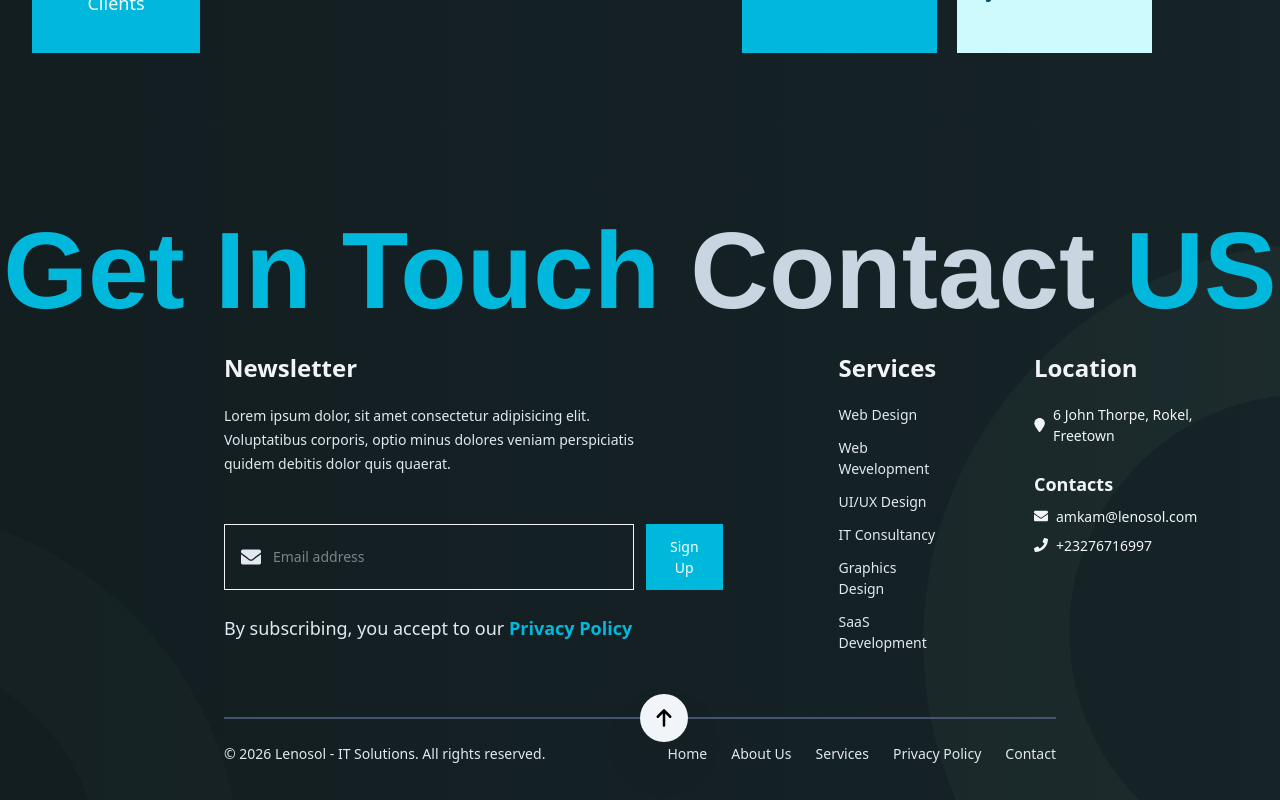
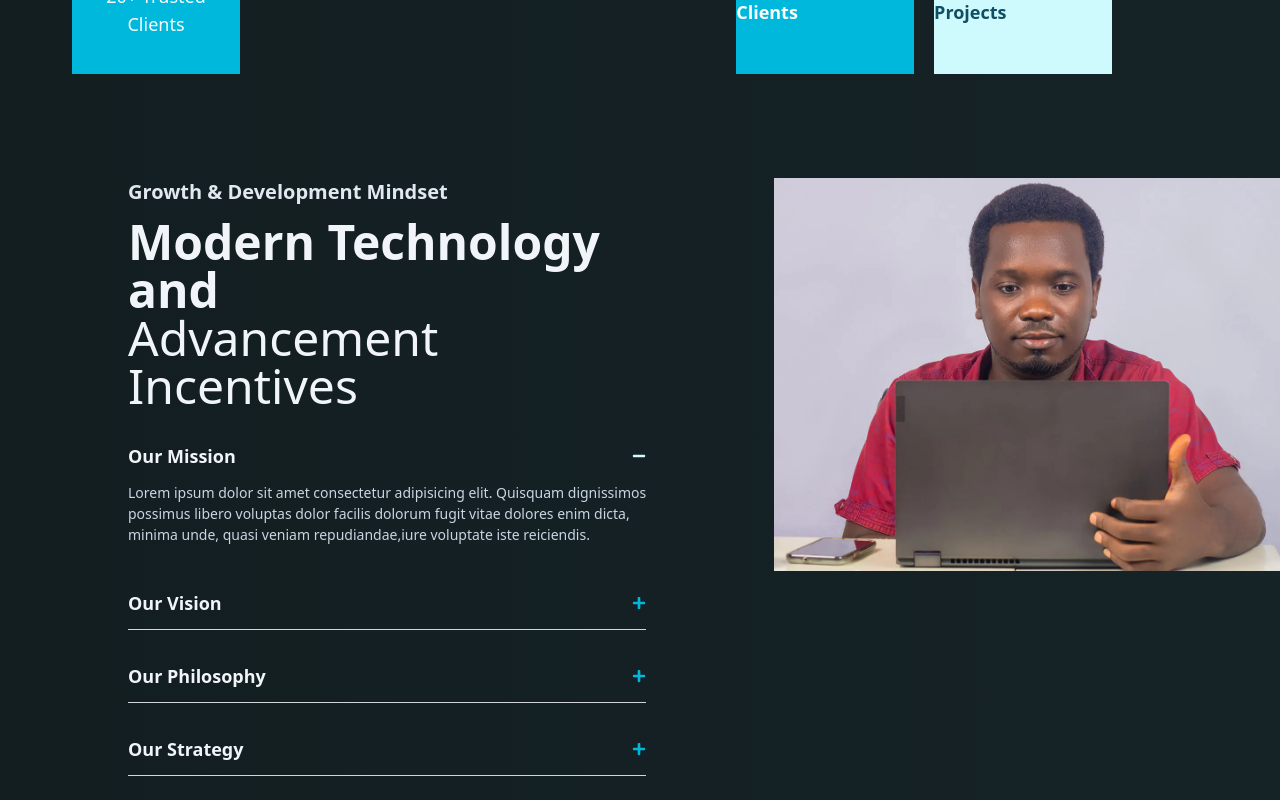
Before and after one commit to AmaduKamara/lenosol.dev, a Next.js app: page / in a window 1280 px wide. Shown: the part 2360-3160 px from the top of the page. Built offline with nearby package versions, Linux system fonts and the light colour scheme.

Commit message:
Complete toggle state on development section on home page

```diff
--- a/app/components/home-about.jsx
+++ b/app/components/home-about.jsx
@@ -1,14 +1,44 @@
+"use client";
+
 import Link from "next/link";
 import Image from "next/image";
+import { useState } from "react";
 
 import ClientStats from "./client-stats";
+import MissionVision from "./toggle-mission-vision";
 
 import lenosolLogo from "@/app/lonosol-logo.png";
 import lenosolLogoWhite from "@/app/lenosol-logo-white.png";
 import amkam from "@/app/Amkam.jpg";
 
+const data = [
+  {
+    title: "Our Mission",
+    content:
+      "Lorem ipsum dolor sit amet consectetur adipisicing elit. Quisquam dignissimos possimus libero voluptas dolor facilis dolorum fugit vitae dolores enim dicta, minima unde, quasi veniam repudiandae,iure voluptate iste reiciendis.",
+  },
+  {
+    title: "Our Vision",
+    content:
+      "Lorem ipsum dolor sit amet consectetur adipisicing elit. Quisquam dignissimos possimus libero voluptas dolor facilis dolorum fugit vitae dolores enim dicta, minima unde, quasi veniam repudiandae,iure voluptate iste reiciendis.",
+  },
+  {
+    title: "Our Philosophy",
+    content:
+      "Lorem ipsum dolor sit amet consectetur adipisicing elit. Quisquam dignissimos possimus libero voluptas dolor facilis dolorum fugit vitae dolores enim dicta, minima unde, quasi veniam repudiandae,iure voluptate iste reiciendis.",
+  },
+  {
+    title: "Our Strategy",
+    content:
+      "Lorem ipsum dolor sit amet consectetur adipisicing elit. Quisquam dignissimos possimus libero voluptas dolor facilis dolorum fugit vitae dolores enim dicta, minima unde, quasi veniam repudiandae,iure voluptate iste reiciendis.",
+  },
+];
+
 import { MdKeyboardArrowRight } from "react-icons/md";
 const HomeAbout = () => {
+  // First item open by default
+  const [activeIndex, setActiveIndex] = useState(0);
+
   return (
     <section className='footer py-10 home-about'>
       <h2
@@ -51,7 +81,7 @@ const HomeAbout = () => {
         </div>
       </div>
 
-      <div className='flex gap-10 m-8'>
+      <div className='flex gap-10 m-8 px-10'>
         <div className='w-4/7 relative'>
           <Image src={amkam} alt='Amkam' className='w-full' />
           <div className='p-4 bg-cyan-500 w-42 h-32 flex justify-center items-center absolute bottom-0 left-0'>
@@ -98,6 +128,36 @@ const HomeAbout = () => {
           </div>
         </div>
       </div>
+
+      {/* Growth and Development */}
+      <div className='py-10 flex gap-32 container mx-auto mt-16 '>
+        <div className='w-5/9 md:pl-10 lg:pl-32'>
+          <p className='text-slate-200 text-xl font-bold'>
+            Growth & Development Mindset
+          </p>
+          <h2 className='text-slate-100 font-bold text-2xl md:text-3xl lg:text-5xl mt-3'>
+            Modern Technology and
+            <br />
+            <span className='font-thin'>Advancement Incentives</span>{" "}
+          </h2>
+
+          <div>
+            {data.map((item, index) => (
+              <MissionVision
+                key={index}
+                title={item.title}
+                content={item.content}
+                isOpen={activeIndex === index}
+                onToggle={() => setActiveIndex(index)}
+              />
+            ))}
+          </div>
+        </div>
+
+        <div className='w-4/9'>
+          <Image src={amkam} alt='Amkam' />
+        </div>
+      </div>
     </section>
   );
 };
--- /dev/null
+++ b/app/components/toggle-mission-vision.jsx
@@ -0,0 +1,33 @@
+"use client";
+
+import { FaMinus, FaPlus } from "react-icons/fa";
+
+const MissionVision = ({ title, content, isOpen, onToggle }) => {
+  return (
+    <div
+      className={`my-5 ${
+        isOpen ? "" : "border-b border-gray-300"
+      } py-3 transition-all duration-500 ease-in-out`}
+    >
+      <div className='flex justify-between items-center'>
+        <h3 className='text-slate-100 font-semibold text-lg'>{title}</h3>
+
+        <button onClick={onToggle}>
+          {isOpen ? (
+            <FaMinus className='text-cyan-100 cursor-pointer' />
+          ) : (
+            <FaPlus className='text-cyan-500 cursor-pointer' />
+          )}
+        </button>
+      </div>
+
+      {isOpen && (
+        <div className='mt-3'>
+          <p className='text-slate-300'>{content}</p>
+        </div>
+      )}
+    </div>
+  );
+};
+
+export default MissionVision;
```
